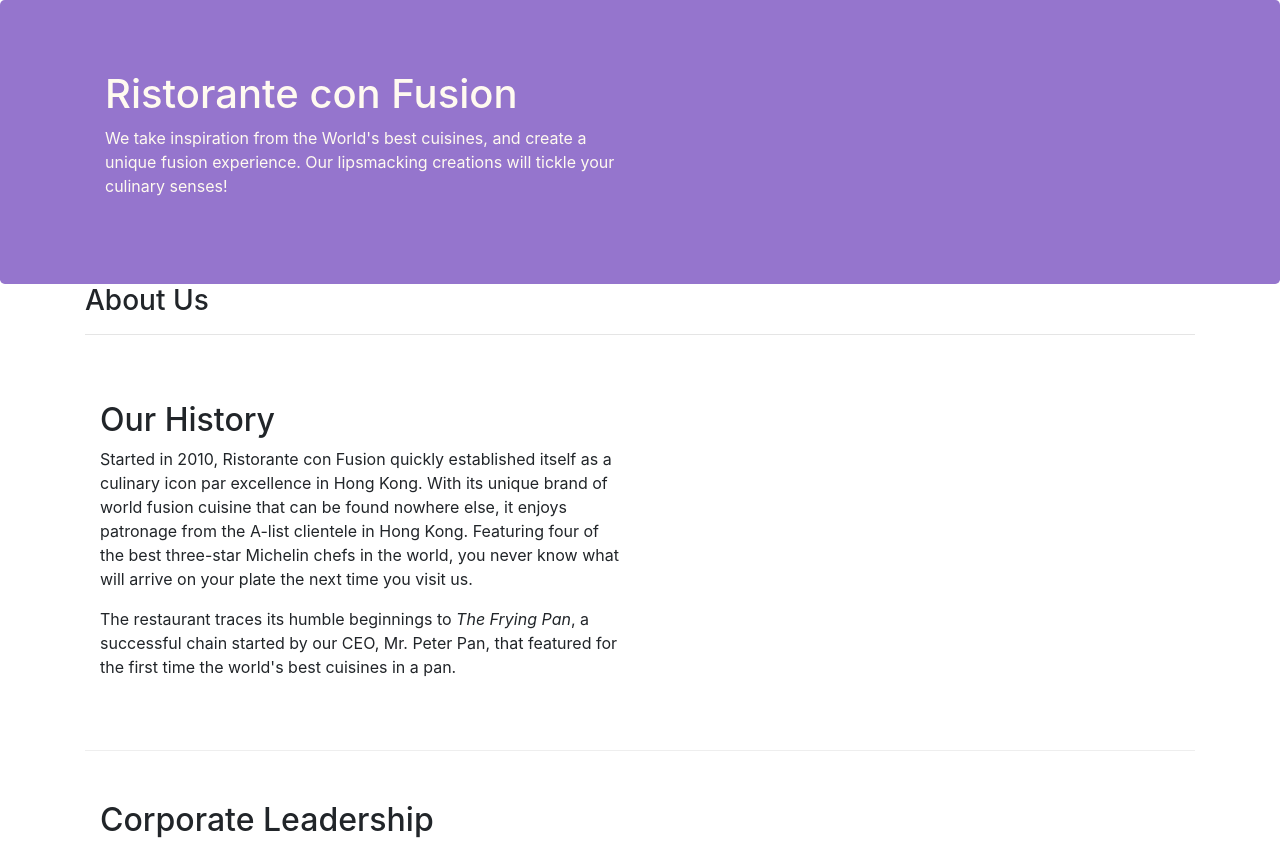
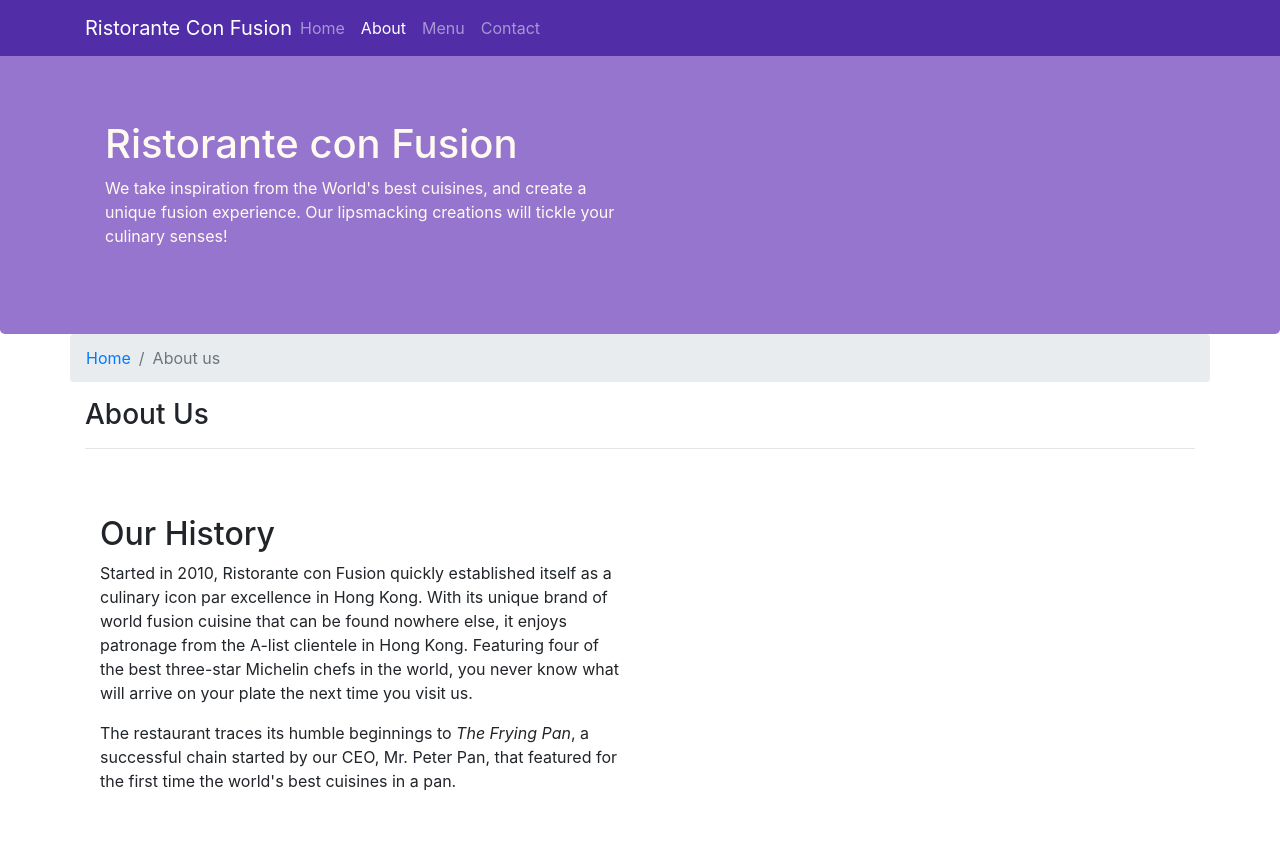
Before and after one commit to meera2406/BootStrap-based-Website, a website: page aboutus.html in a window 1280 px wide. Shown: the top 842 px of the page. Drawn offline with nearby package versions, Linux system fonts and the light colour scheme.

Commit message:
Navbar and breadcrumbs

```diff
--- a/aboutus.html
+++ b/aboutus.html
@@ -17,6 +17,32 @@
 
 <body>
 
+    <nav class="navbar navbar-dark navbar-expand-sm fixed-top">
+        <div class="container">
+            <button class="navbar-toggler" type="button" data-toggle="collapse" data-target="#Navbar">
+                <span class="navbar-toggler-icon"></span>
+            </button>
+            <a class="navbar-brand mr-auto" href="./index.html">Ristorante Con Fusion</a>
+            <div class="collapse navbar-collapse" id="Navbar">
+             <ul class="navbar-nav mr-auto">
+                <li class="nav-item">
+                    <a class="nav-link " href="./index.html">Home</a>
+                </li>
+                <li class="nav-item">
+                    <a class="nav-link active" href="#">About</a>
+                </li>
+                <li class="nav-item">
+                    <a class="nav-link" href="#">Menu</a>
+                </li>
+                <li class="nav-item">
+                    <a class="nav-link" href="#">Contact</a>
+                </li>
+             </ul>
+            </div>
+        </div>
+    </nav>
+
+
     <header class="jumbotron">
         <div class="container">
             <div class="row row-header">
@@ -32,6 +58,12 @@
 
     <div class="container">
         <div class="row">
+            <ol class="col-12 breadcrumb">
+                <li class="breadcrumb-item">
+                    <a href="./index.html">Home</a>
+                </li>
+                <li class="breadcrumb-item active">About us</li>
+            </ol>
             <div class="col-12">
                <h3>About Us</h3>
                <hr>
@@ -71,7 +103,7 @@
                 <div class="col-4 offset-1 col-sm-2">
                     <h5>Links</h5>
                     <ul class="list-unstyled">
-                        <li><a href="#">Home</a></li>
+                        <li><a href="./index.html">Home</a></li>
                         <li><a href="#">About</a></li>
                         <li><a href="#">Menu</a></li>
                         <li><a href="#">Contact</a></li>
--- a/css/styles.css
+++ b/css/styles.css
@@ -24,3 +24,10 @@
     margin: 0px;
     color: #0f0f0f;
 }
+body{
+    padding:50px 0px 0px 0px;
+    z-index:0;
+}
+.navbar-dark{
+    background: #512DA8;
+}
```
Also changed, not shown: index.html (+26 -1 lines).
